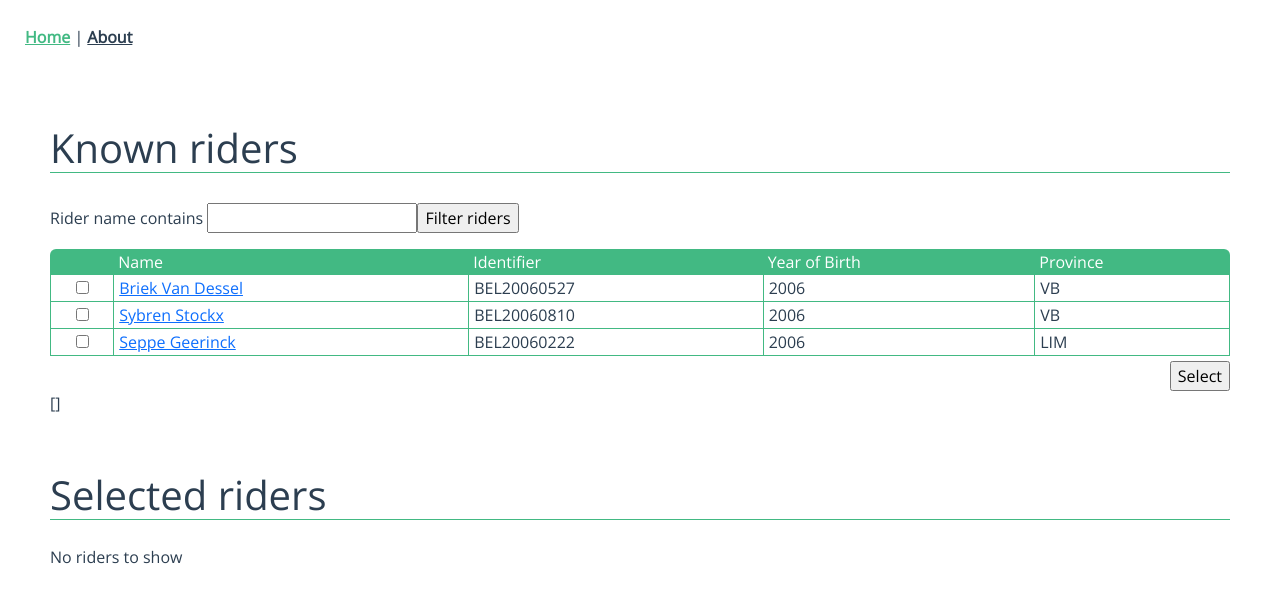
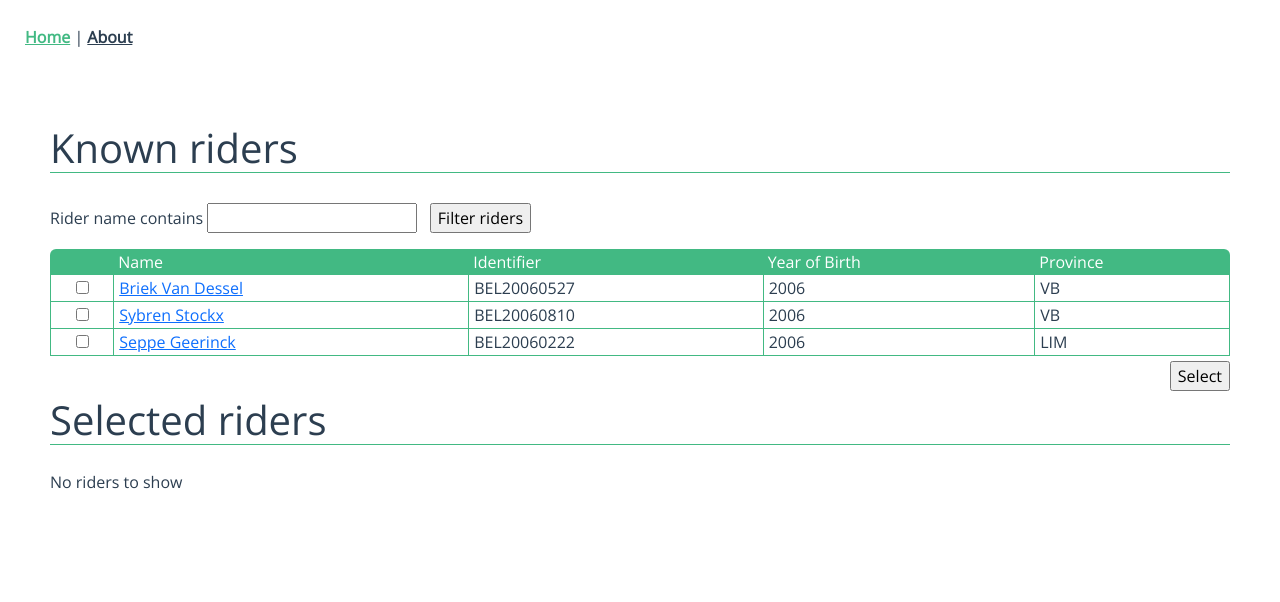
Before and after one commit to StevenVanDessel/raceresultsui, a Vue app: page / in a window 1280 px wide. Shown: the top 602 px of the page. Built offline with nearby package versions, Linux system fonts and the light colour scheme; data requests are answered from the project's data file.

Commit message:
small visual updates to RiderList

```diff
--- a/src/components/RiderList.vue
+++ b/src/components/RiderList.vue
@@ -10,6 +10,7 @@
           id="riderNameFilterInput"
           name="riderNameFilterInput"
         />
+        &nbsp;
         <input
           type="button"
           value="Filter riders"
@@ -55,7 +56,6 @@
         @click="ridersSelected"
         style="float: right"
       />
-      <p style="clear: both">{{ checkedRiderIdentifiers }}</p>
     </div>
     <div v-else><p>No riders to show</p></div>
   </div>
```
